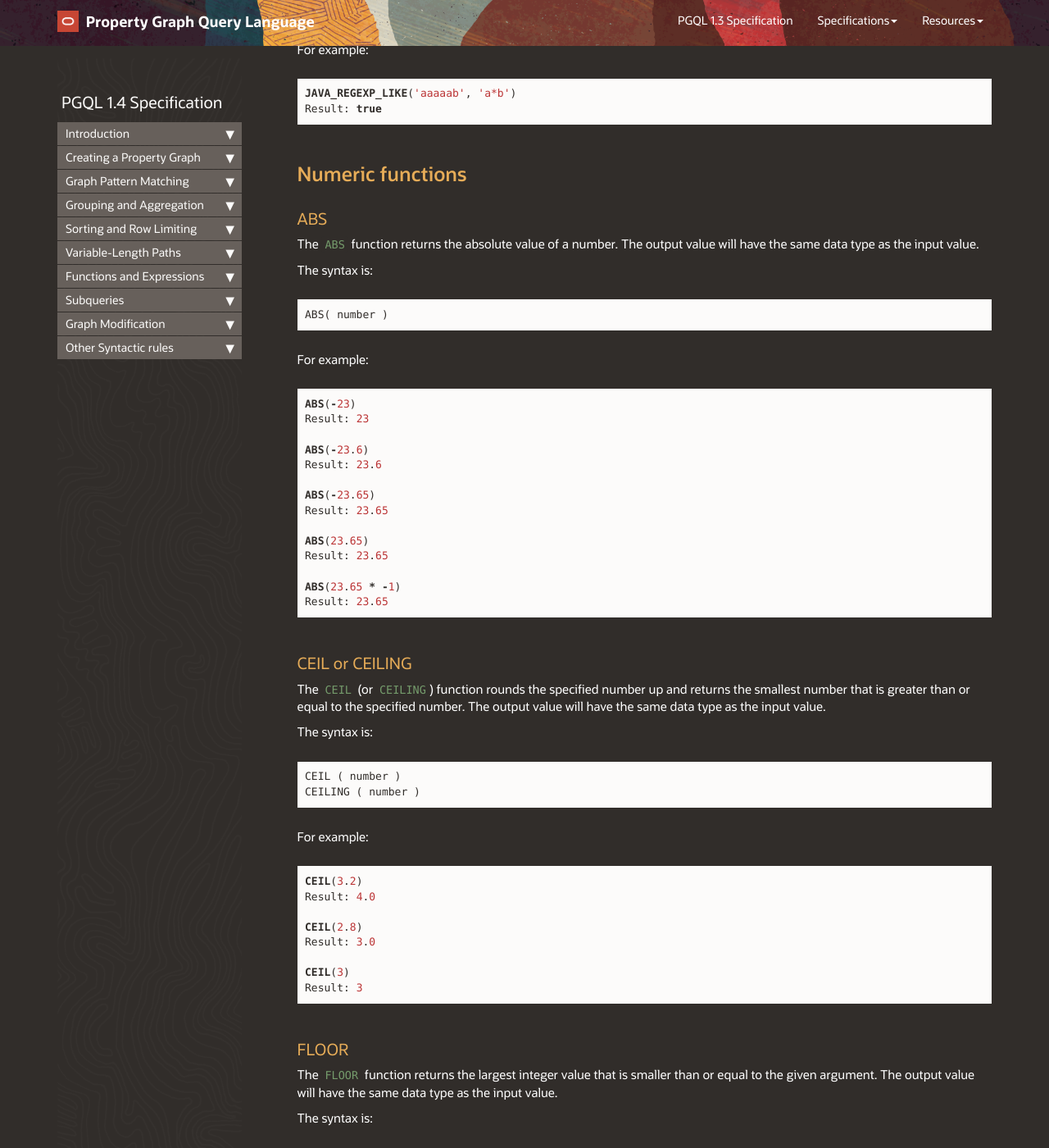
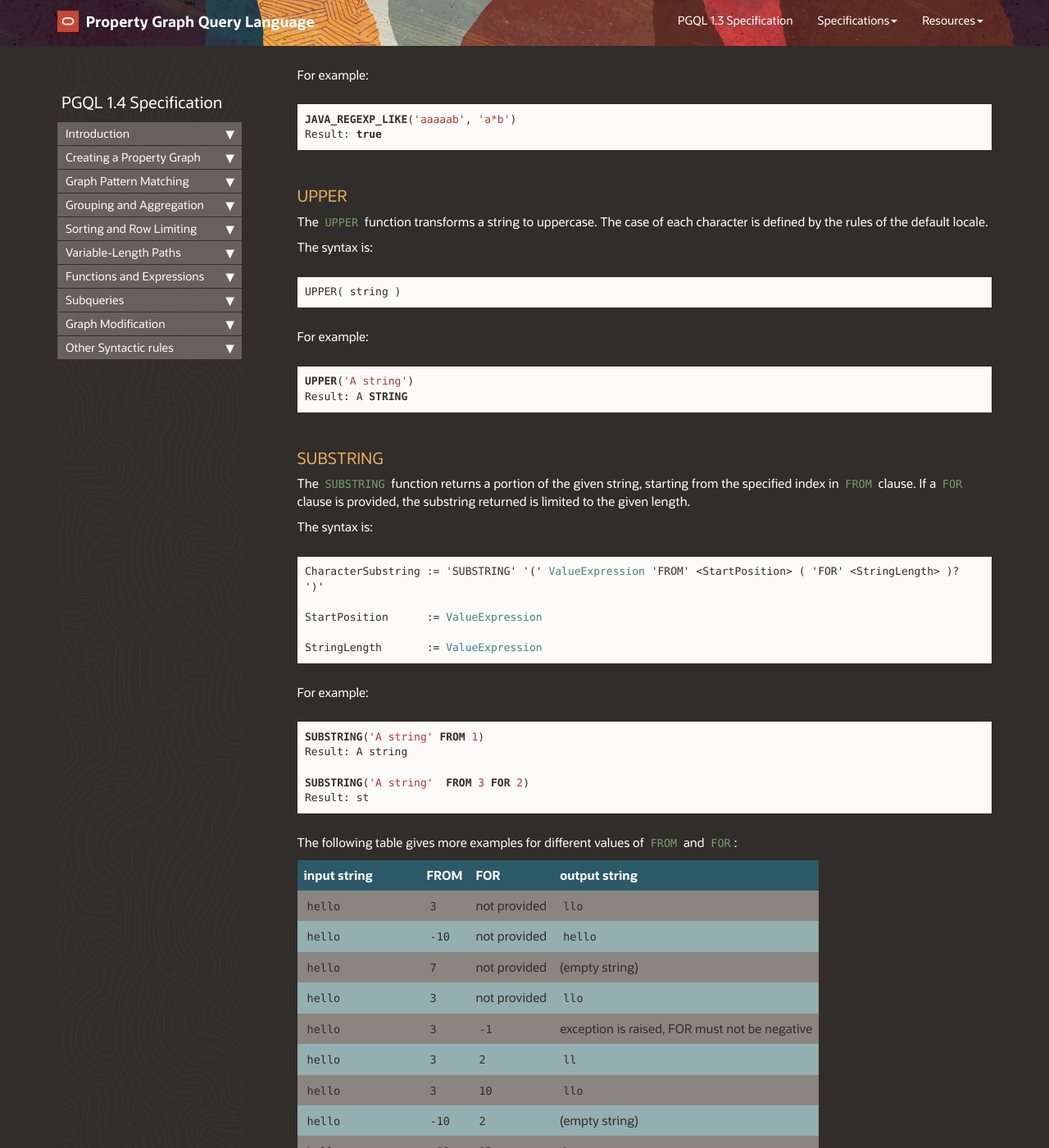
Before and after one commit to oracle/pgql-lang, a Jekyll site: the page built from pages/pgql-1.4-spec.md, in a window 1280 px wide and 1400 px high, scrolled down 77416 px. Shown: the whole window at 82% size. Built offline with Jekyll 4.4.1, drawn with Linux system fonts in a browser that asks for light colours; nearby versions of some CDN libraries; comment, search, counter and statistics services are not loaded; some of the changed text lies outside the part shown.

Commit message:
UPPER, LOWER, SUBSTRING

````diff
--- a/pages/pgql-1.4-spec.md
+++ b/pages/pgql-1.4-spec.md
@@ -32,7 +32,8 @@ The new features are:
 - New (character) string operators and functions:
     - [String concatenation](#operators) operator (`||`)
     - [LISTAGG](#ListaggAggregation) aggregation operator (see example [here](#aggregation-with-group-by))
-    - z
+    - [UPPER](#upper) and [LOWER](#lower) functions
+    - [SUBSTRING](#substring) function
 
 ## A note on the Grammar
 
@@ -3139,6 +3140,80 @@ JAVA_REGEXP_LIKE('aaaaab', 'a*b')
 Result: true
 ```
 
+### UPPER
+
+The `UPPER` function transforms a string to uppercase. The case of each character is defined by the rules of the default locale.
+
+The syntax is:
+
+```
+UPPER( string )
+```
+
+For example:
+
+```sql
+UPPER('A string')
+Result: A STRING
+```
+
+### SUBSTRING
+
+The `SUBSTRING` function returns a portion of the given string, starting from the specified index in `FROM` clause. If a `FOR` clause is provided, the substring returned is limited to the given length.
+
+The syntax is:
+
+```
+CharacterSubstring := 'SUBSTRING' '(' <ValueExpression> 'FROM' <StartPosition> ( 'FOR' <StringLength> )? ')'
+
+StartPosition      := <ValueExpression>
+
+StringLength       := <ValueExpression>
+```
+
+For example:
+
+```sql
+SUBSTRING('A string' FROM 1)
+Result: A string
+
+SUBSTRING('A string'  FROM 3 FOR 2)
+Result: st
+```
+
+The following table gives more examples for different values of `FROM` and `FOR`:
+
+input string | FROM  | FOR          | output string
+------------ | ----- | ------------ | -------------
+`hello`      | `3`   | not provided | `llo`
+`hello`      | `-10` | not provided | `hello`
+`hello`      | `7`   | not provided | (empty string)
+`hello`      | `3`   | not provided | `llo`
+`hello`      | `3`   | `-1`         | exception is raised, FOR must not be negative
+`hello`      | `3`   | `2`          | `ll`
+`hello`      | `3`   | `10`         | `llo`
+`hello`      | `-10` | `2`          | (empty string)
+`hello`      | `-10` | `13`         | `he`
+`hello`      | `-10` | `18`         | `hello`
+`hello`      | `7`   | `2`          | (empty string)
+
+### LOWER
+
+The `LOWER` function transforms a string to lowercase. The case of each character is defined by the rules of the default locale.
+
+The syntax is:
+
+```
+LOWER( string )
+```
+
+For example:
+
+```sql
+UPPER('A string')
+Result: a string
+```
+
 ## Numeric functions
 
 ### ABS
````
Also changed, not shown: _data/sidebars/spec_1_4_sidebar.yml (+12 -0 lines).
